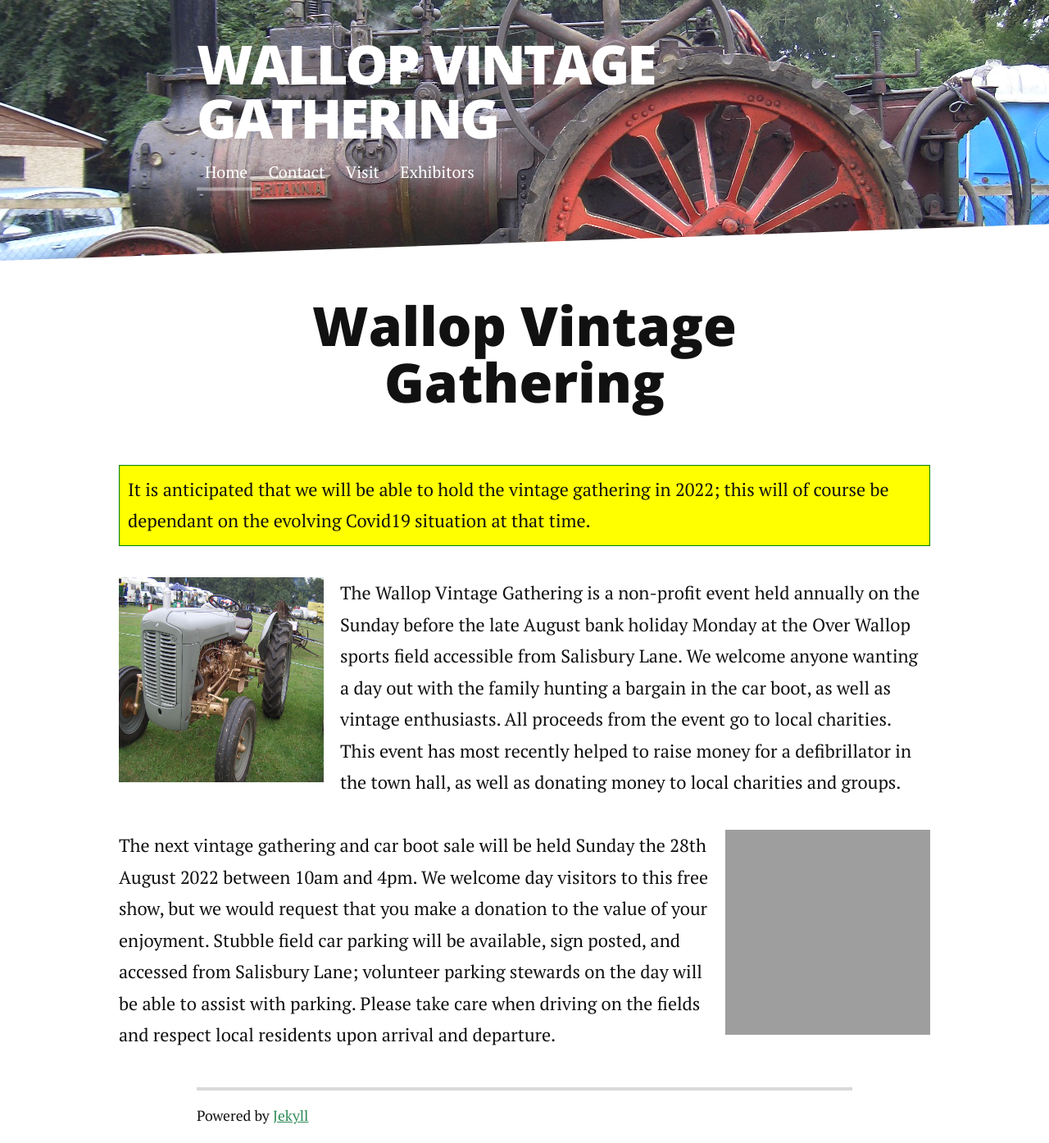
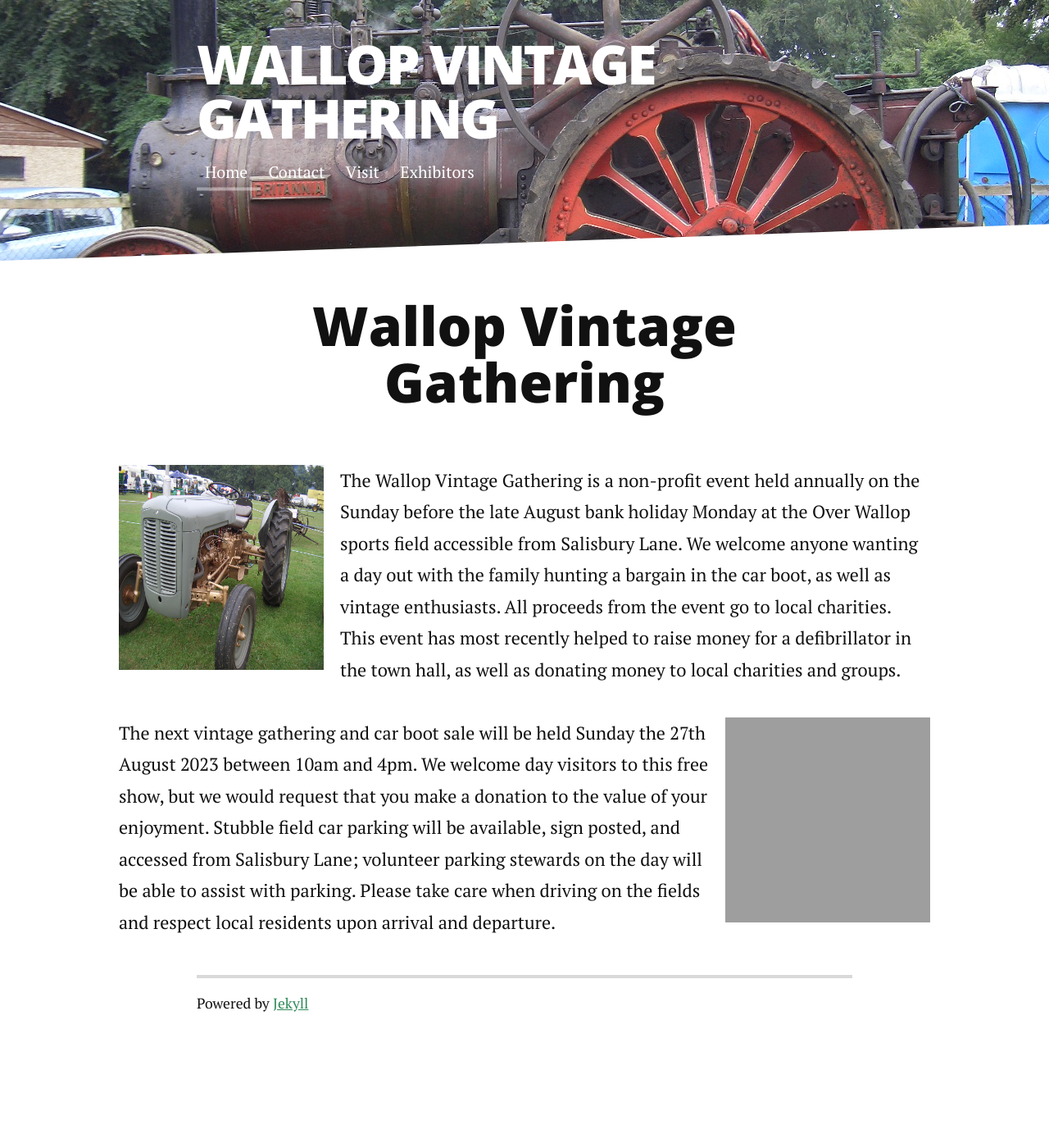
Before and after one commit to wallopvintagegathering/wallopvintagegathering.github.io, a Jekyll site: the page built from index.html, in a window 1280 px wide. Shown: the whole page at 82% size. Built offline with Jekyll 4.4.1, drawn with Linux system fonts in a browser that asks for light colours; nearby versions of some CDN libraries; the list of posts is cut into pages by our own code; after the commit the page ends 1257 px from its top, so only the background shows below that; grey boxes are pictures that could not be loaded.

Commit message:
update to 2023

```diff
--- a/index.html
+++ b/index.html
@@ -5,11 +5,6 @@ title: Home
 
 <div class="post">
 	<h1 class="pageTitle">Wallop Vintage Gathering</h1>
-
-    <div style="background-color:yellow ; padding: 10px; border: 1px solid green;">
-        It is anticipated that we will be able to hold the vintage gathering in 2022; this will of course be dependant on the evolving Covid19 situation at that time.
-    </div>
-    <br>
 
     <div>
         <img src="{{ '/assets/img/tractor.jpg' | prepend: site.baseurl }}" alt="" height="250px" width="250px" style="float:left; margin-right: 20px">
@@ -19,7 +14,7 @@ title: Home
     <br>
     <div>
         <img src="{{ '/assets/img/eType.jpg' | prepend: site.baseurl }}" alt="" height="250px" width="250px" style="float:right; margin-left: 10px">
-        The next vintage gathering and car boot sale will be held Sunday the 28th August 2022 between 10am and 4pm. We welcome day visitors to this free show, but we would request that you make a donation to the value of your enjoyment.
+        The next vintage gathering and car boot sale will be held Sunday the 27th August 2023 between 10am and 4pm. We welcome day visitors to this free show, but we would request that you make a donation to the value of your enjoyment.
         Stubble field car parking will be available, sign posted, and accessed from Salisbury Lane; volunteer parking stewards on the day will be able to assist with parking. Please take care when driving on the fields and respect local residents upon arrival and departure.
     </div>
 </div>
```
Also changed, not shown: exhibit.md (+1 -1 lines), 2 other files.
